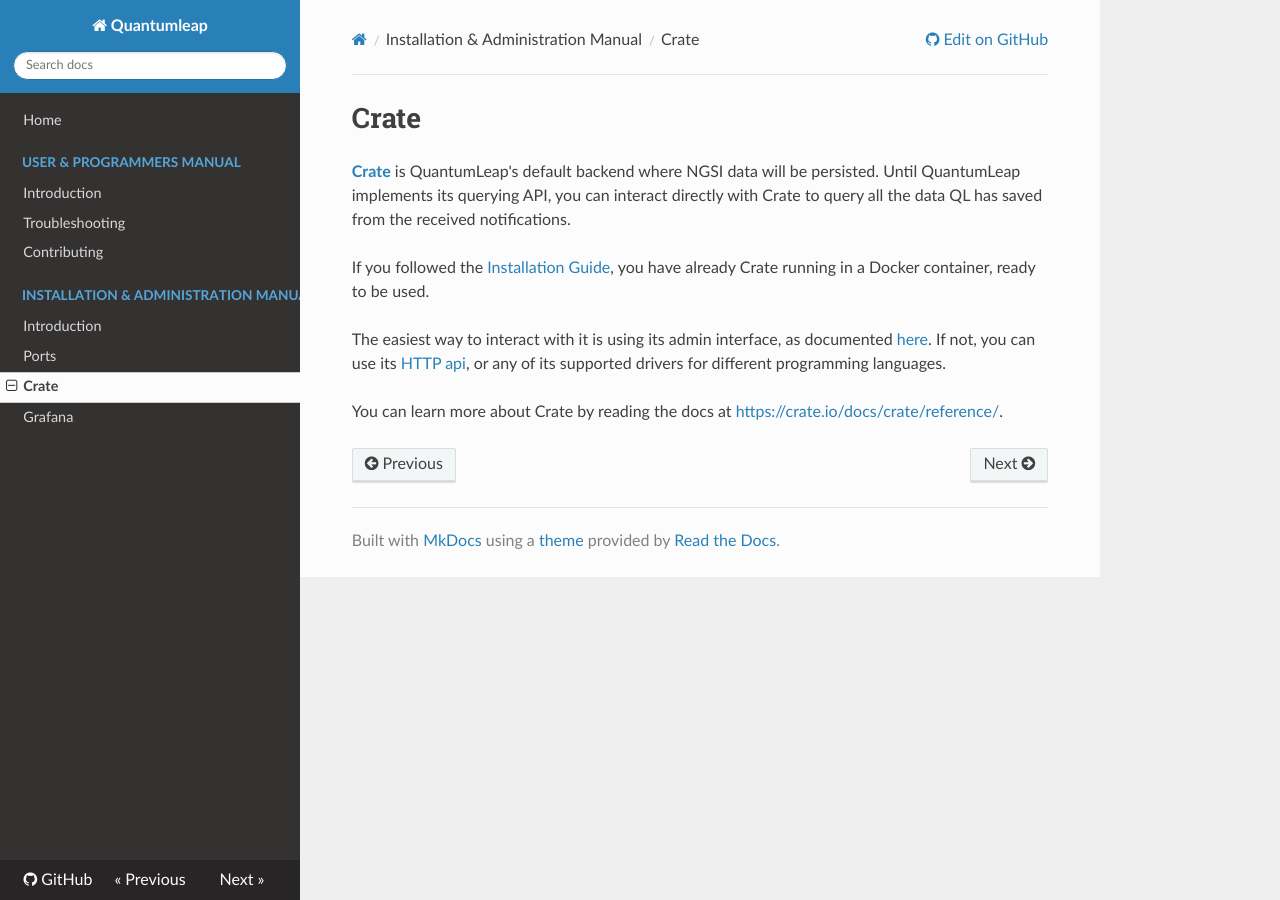
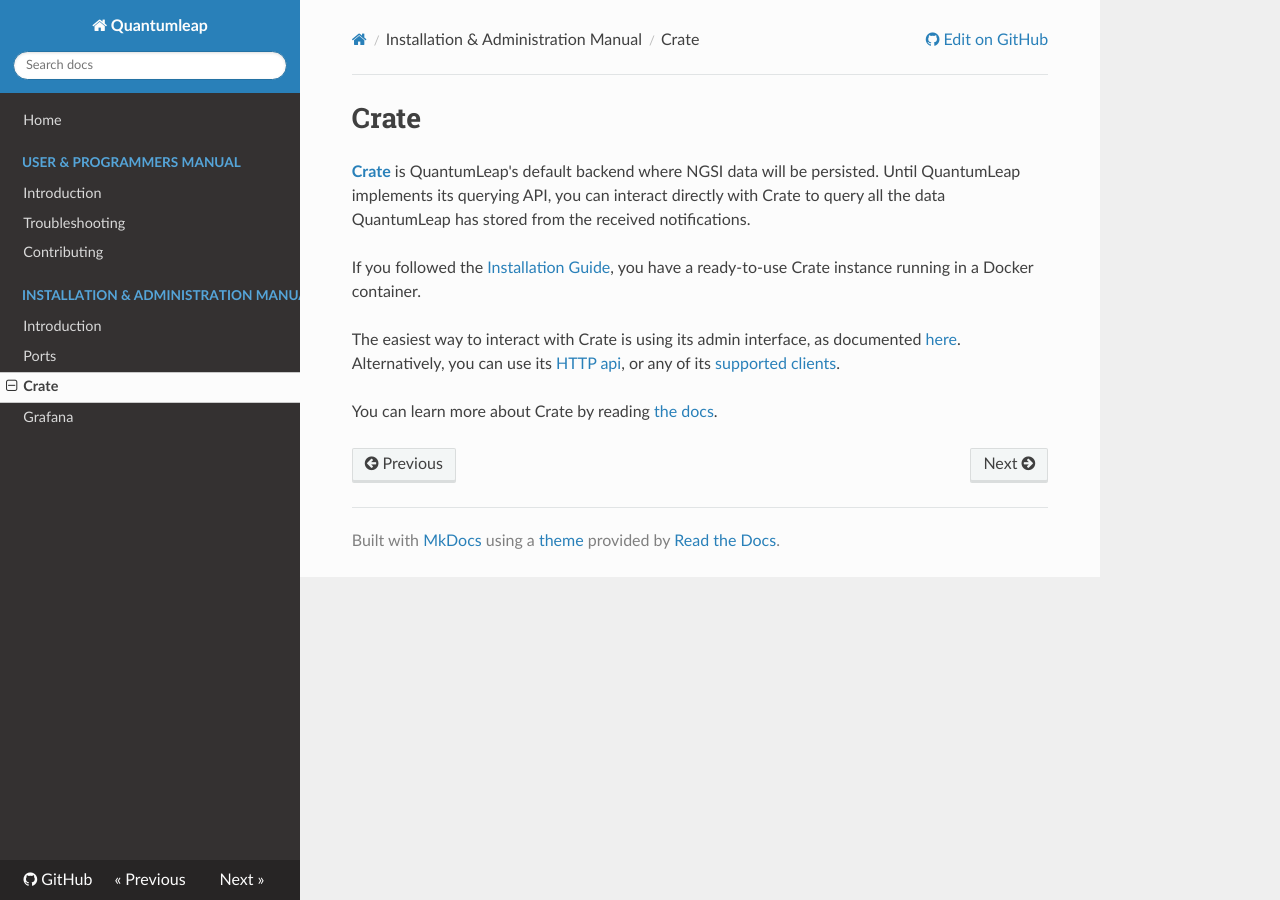
Before and after one commit to orchestracities/ngsi-timeseries-api, an MkDocs documentation site: the page built from doc/manuals/admin/crate.md, in a window 1280 px wide. Built offline with MkDocs 1.6.1, drawn with Linux system fonts in a browser that asks for light colours; nearby versions of some CDN libraries; comment, search, counter and statistics services are not loaded; old or Windows-style settings are respelled for this version of MkDocs.

Commit message:
Attend review comments

```diff
--- a/doc/manuals/admin/crate.md
+++ b/doc/manuals/admin/crate.md
@@ -1,9 +1,9 @@
 # Crate
 
-[**Crate**](https://crate.io) is QuantumLeap's default backend where NGSI data will be persisted. Until QuantumLeap implements its querying API, you can interact directly with Crate to query all the data QL has saved from the received notifications.
+[**Crate**](https://crate.io) is QuantumLeap's default backend where NGSI data will be persisted. Until QuantumLeap implements its querying API, you can interact directly with Crate to query all the data QuantumLeap has stored from the received notifications.
 
-If you followed the [Installation Guide](./index.md), you have already Crate running in a Docker container, ready to be used.
+If you followed the [Installation Guide](./index.md), you have a ready-to-use Crate instance running in a Docker container.
 
-The easiest way to interact with it is using its admin interface, as documented [here](https://crate.io/docs/crate/guide/getting_started/connect/admin_ui.html). If not, you can use its [HTTP api](https://crate.io/docs/crate/guide/getting_started/connect/rest.html), or any of its supported drivers for different programming languages.
+The easiest way to interact with Crate is using its admin interface, as documented [here](https://crate.io/docs/crate/guide/getting_started/connect/admin_ui.html). Alternatively, you can use its [HTTP api](https://crate.io/docs/crate/guide/getting_started/connect/rest.html), or any of its [supported clients](https://crate.io/docs/crate/guide/getting_started/clients/index.html).
 
-You can learn more about Crate by reading the docs at [https://crate.io/docs/crate/reference/](https://crate.io/docs/crate/reference/).
+You can learn more about Crate by reading [the docs](https://crate.io/docs/crate/reference/).
```
Also changed, not shown: README.md (+2 -2 lines), doc/manuals/admin/index.md (+1 -1 lines), doc/manuals/index.md (+1 -1 lines), doc/manuals/user/index.md (+2 -2 lines).
